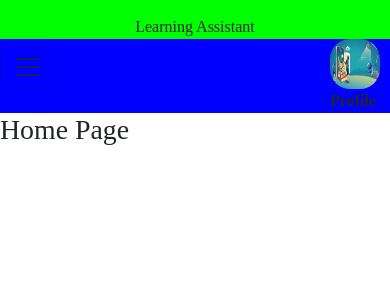
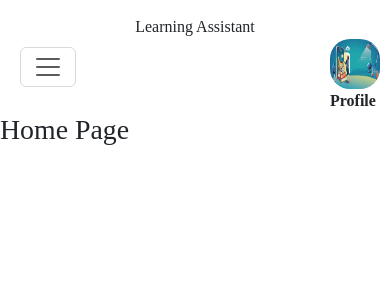
Before and after one commit to Red-stevo/E-LearningHub, a React (Vite) app in the folder student-learning-assistant/: page /student-assistant/learn/main in a window 390 px wide. Shown: the top 300 px of the page. Built offline with nearby package versions, Linux system fonts and the light colour scheme; sample sign-in values are in the browser's storage.

Commit message:
Commit message >>>>> responsiveness check <<<<<

```diff
--- a/student-learning-assistant/src/AppPages/Styles/mainPage.css
+++ b/student-learning-assistant/src/AppPages/Styles/mainPage.css
@@ -14,7 +14,6 @@
 
 .main-header {
     display: flex;
-    background-color: blue;
 }
 
 .nav-profile {
@@ -49,10 +48,10 @@
         display: flex;
         justify-content: center;
         align-content: center;
-        background-color: lime;
     }
 
     .nav-profile {
-        width: 100%;
+        width: 95%;
+        margin-left: 5%;
     }
 }
```
